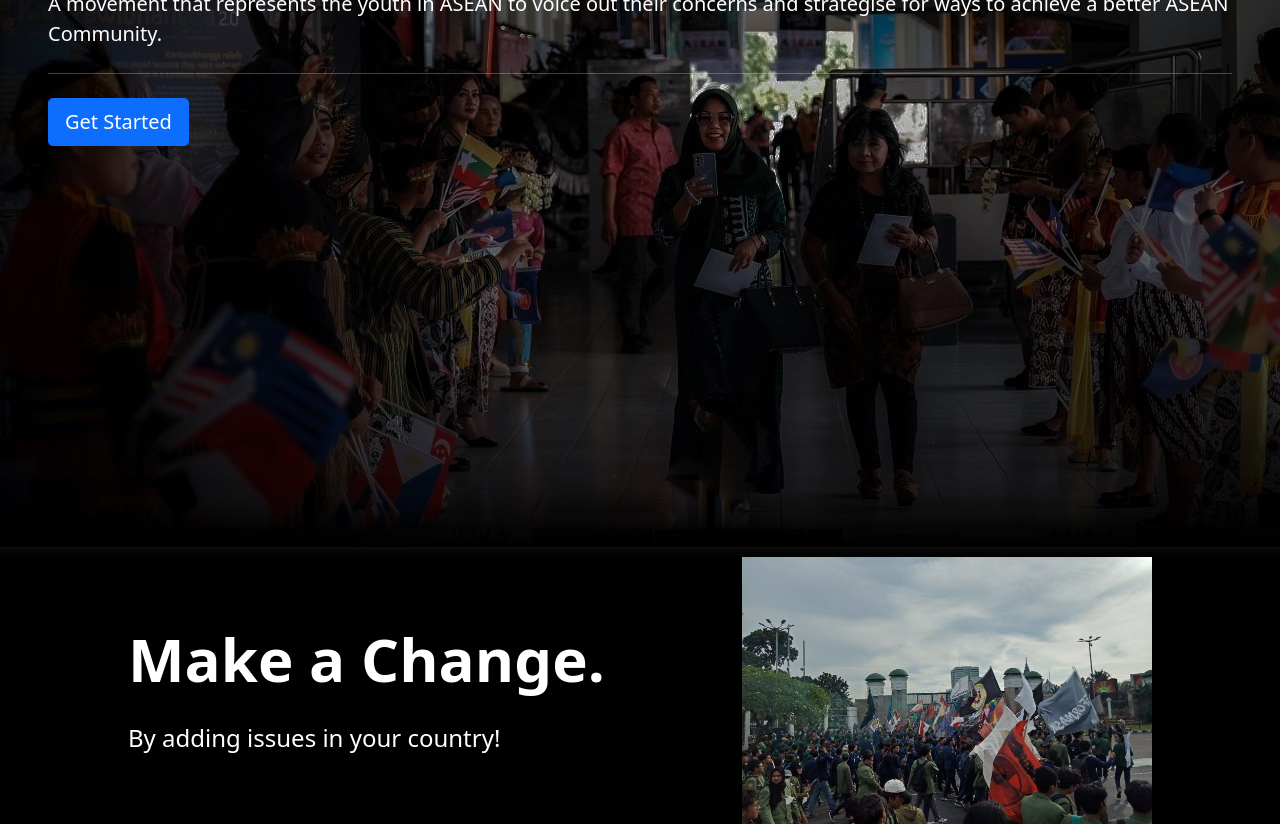
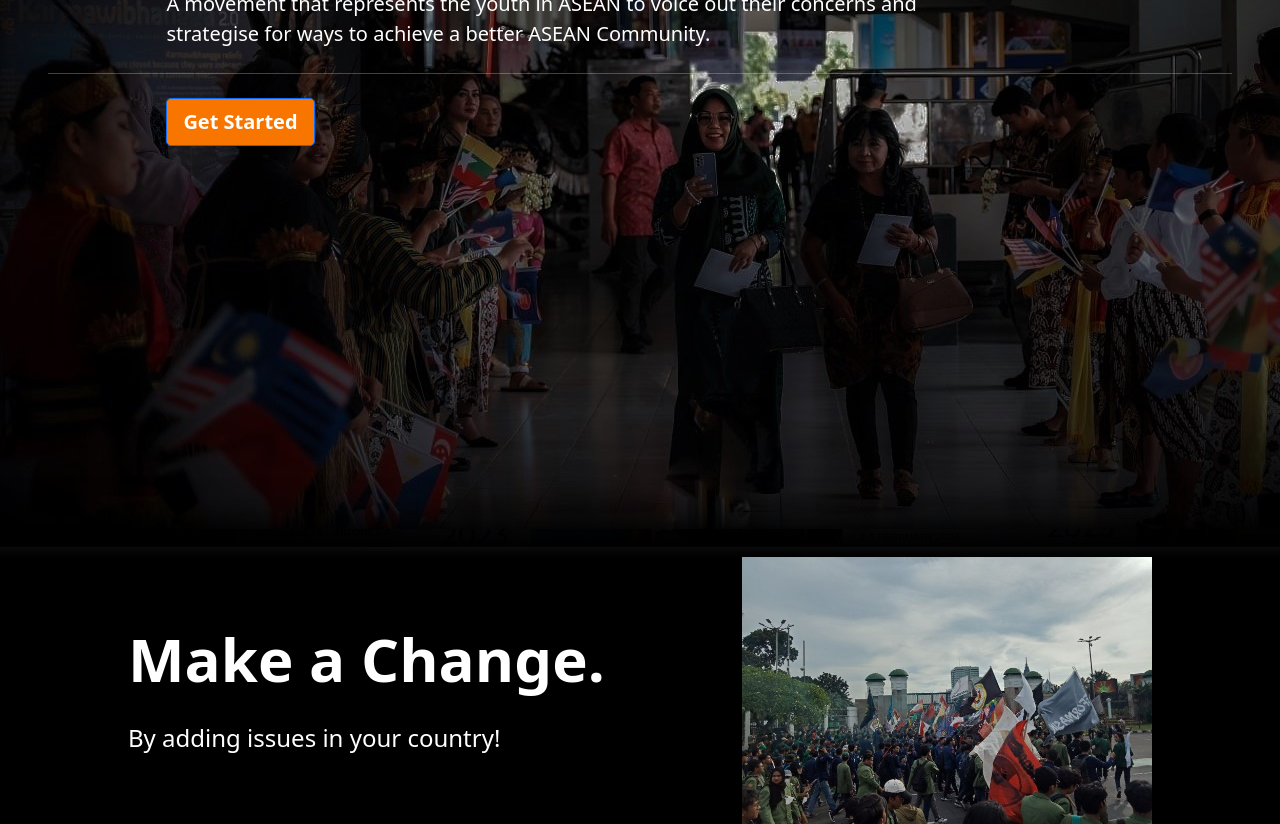
Before and after one commit to raisakbar31/FE39, a plain HTML site: page index.html in a window 1280 px wide. Shown: the part 325-1149 px from the top of the page. Drawn offline with nearby package versions, Linux system fonts and the light colour scheme; a script that the page names is missing.

Commit message:
add folder and page js

```diff
--- a/css/style.css
+++ b/css/style.css
@@ -6,6 +6,24 @@
 }
 .content-header{
     padding-top: 10%;
+    padding-left: 10%;
+}
+.pading-left{
+    padding-left: 10%;
+}
+.pading-right{
+    padding-right: 20%;
+}
+.margin-left{
+    margin-left: 10%;
+}
+.margin-right{
+    margin-right: 10%;
+}
+.btn-color1{
+background-color: #F87600;
+color: white;
+font-weight: bolder;
 }
 .container-content{
     background-color: rgb(0, 0, 0);
@@ -69,7 +87,7 @@
 .card3{
     margin-left: 10%;
     margin-right: 10%;
-    margin-bottom: -100px;
+    margin-bottom: 50px;
     padding-top: 80px;
     padding-bottom: 25px;
     line-height: 1.5;
--- a/index.html
+++ b/index.html
@@ -56,9 +56,9 @@
     <div class="header">
     <div class="p-5 rounded-lg ">
       <h1 class="display-4 content-header ">ASEAN Youth Forum.</h1>
-      <p class="lead">A movement that represents the youth in ASEAN to voice out their concerns and strategise for ways to achieve a better ASEAN Community.</p>
+      <p class="lead pading-left pading-right ">A movement that represents the youth in ASEAN to voice out their concerns and strategise for ways to achieve a better ASEAN Community.</p>
       <hr class="my-4">
-      <a class="btn btn-primary btn-lg" href="#" role="button">Get Started</a>
+      <a class="btn btn-primary btn-lg margin-left btn-color1" href="#" role="button">Get Started</a>
     </div>
 </div>
     <!-- end header -->
```
